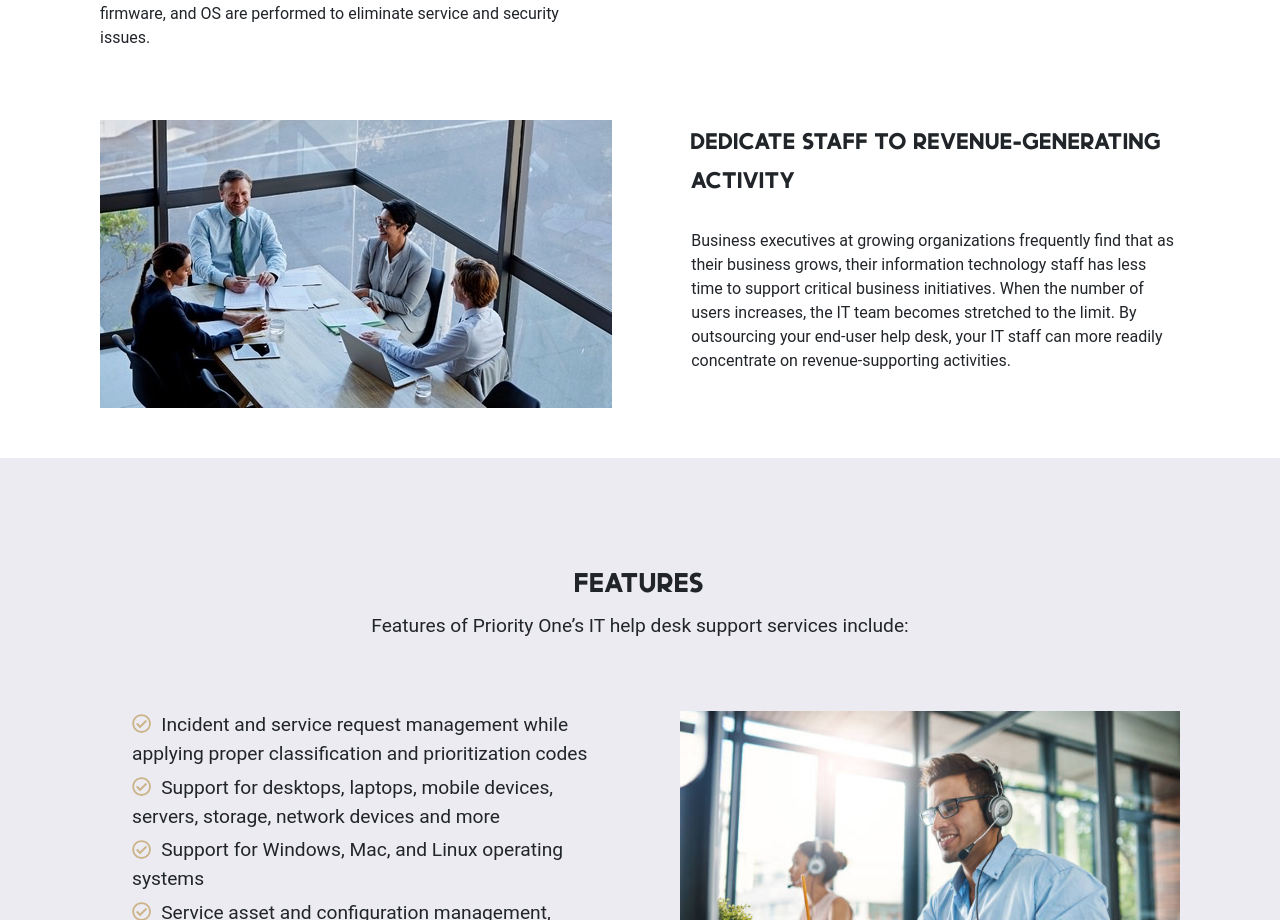
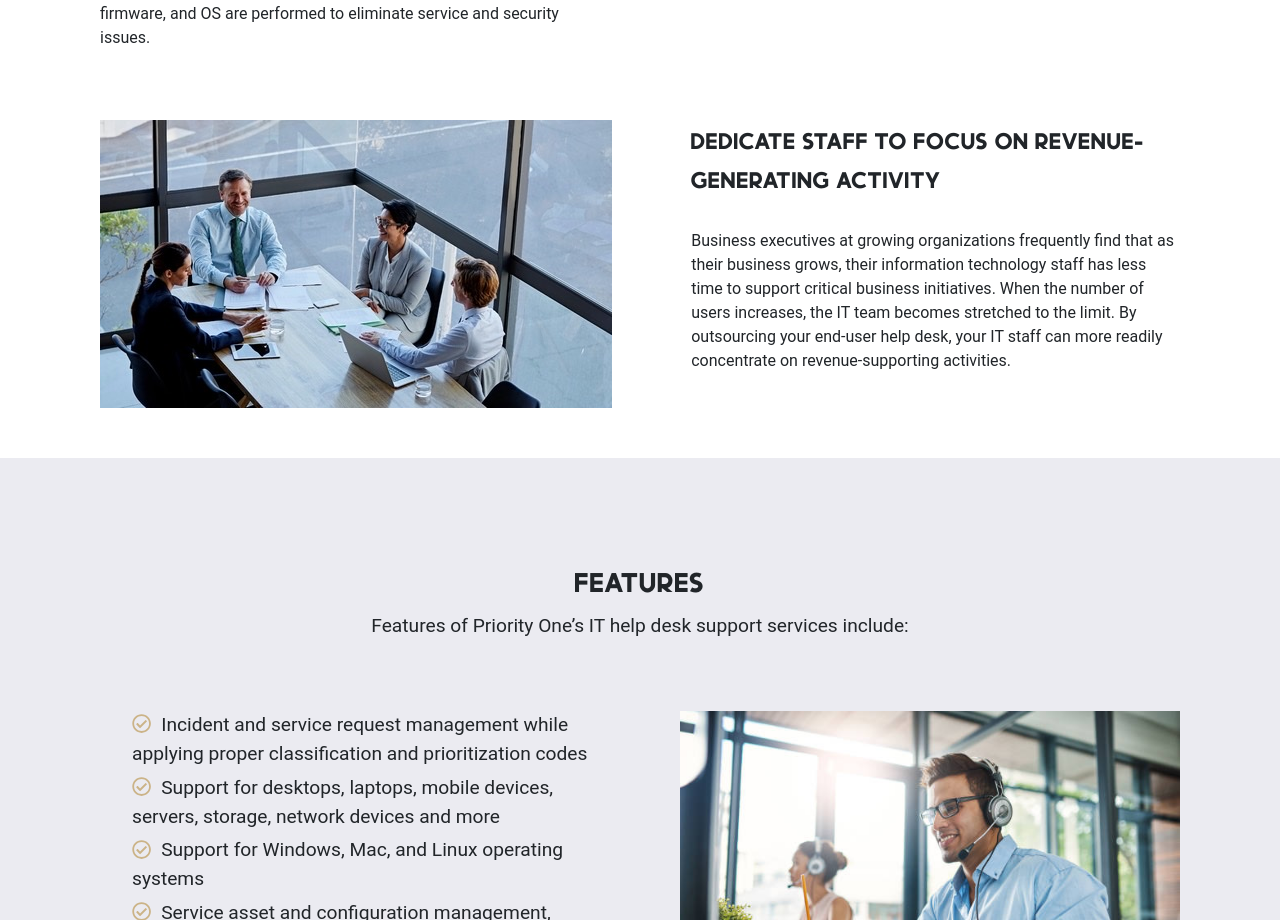
Before and after one commit to cwilso88/priorityOne, a React (Create React App) app: page / in a window 1280 px wide. Shown: the part 2740-3660 px from the top of the page. Built offline with nearby package versions, Linux system fonts and the light colour scheme.

Commit message:
Updated services contact for mobile version

```diff
--- a/src/components/Services.js
+++ b/src/components/Services.js
@@ -23,7 +23,7 @@ class Services extends React.Component {
                             <img src={business_meeting} alt="business meeting" />
                         </div>
                         <div className="services_top_text column">
-                            <h1>Dedicate Staff to Revenue-generating Activity</h1>
+                            <h1>Dedicate Staff to Focus on Revenue-generating Activity</h1>
                             <br />
                             <p>Business executives at growing organizations frequently find that as their business grows, their information technology staff has less time to support critical business initiatives. When the number of users increases, the IT team becomes stretched to the limit. By outsourcing your end-user help desk, your IT staff can more readily concentrate on revenue-supporting activities.</p>
                         </div>
```
